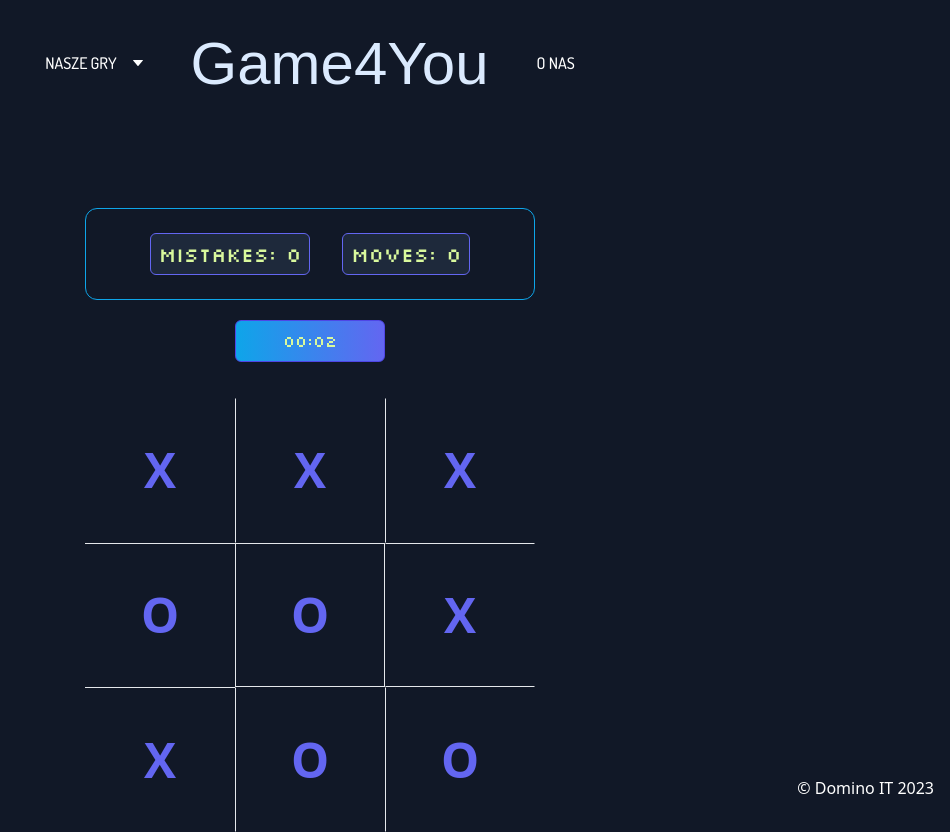
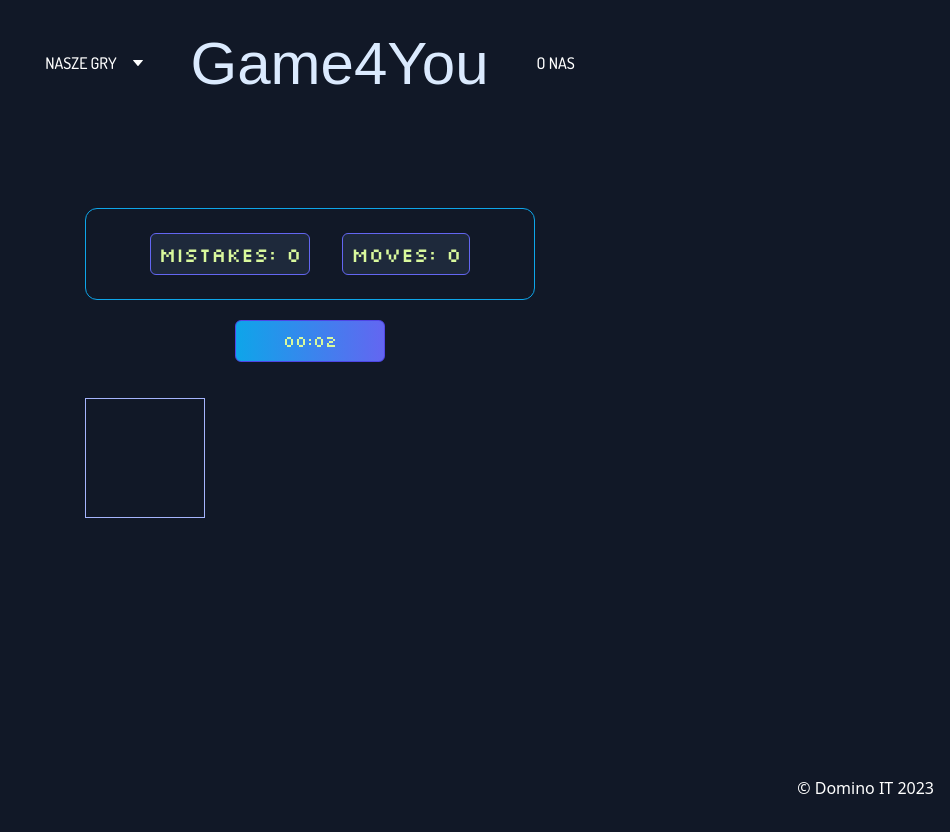
Before and after one commit to DominoxB/Game4You, a Vue app: page /TicTacToeGame in a window 1280 px wide. Both pictures are taken after a click on the button "START". Shown: the whole page, without its empty margins (330-1280 px from the left). Built offline with nearby package versions, Linux system fonts and the light colour scheme; a web font is replaced by a local one; what tailwindcss-animated would draw is missing.

Commit message:
feat: build new component with one card

```diff
--- a/src/components/atoms/CardItemTicTacToe.vue
+++ b/src/components/atoms/CardItemTicTacToe.vue
@@ -1,5 +1,6 @@
 <template>
-  <div class="text-white border border-indigo-300 w-[120px] h-[120px] flex items-center justify-center">
+  <div class="text-white border border-indigo-300 w-[120px] h-[120px] flex items-center justify-center cursor-pointer" @click="$emit('clickCard')">
+    {{ cardValue }}
   </div>
 </template>
 
@@ -8,5 +9,12 @@ import { defineComponent } from 'vue'
 
 export default defineComponent({
   name: 'CardItemTicTacToe',
+  props: {
+    cardValue: {
+      type: String,
+      default: ''
+    }
+  },
+  emits: ['clickCard'],
 })
 </script>
--- a/src/components/atoms/TicTacToe.vue
+++ /dev/null
@@ -1,25 +0,0 @@
-<template>
-  <div class="w-[450px] h-[450px] text-indigo-500 grid grid-cols-3 grid-rows-3 pt-4 font-bold text-5xl">
-    <div class="flex justify-center items-center">X</div>
-    <div class="border border-y-transparent border-r-transparent flex justify-center items-center">X</div>
-    <div class="border border-r-transparent border-y-transparent flex justify-center items-center">
-      X
-    </div>
-    <div class="border-t flex justify-center items-center">O</div>
-    <div class="border flex justify-center items-center">O</div>
-    <div class="border border-x-transparent flex justify-center items-center">X</div>
-    <div class="border-t flex justify-center items-center">X</div>
-    <div class="border border-y-transparent border-r-transparent flex justify-center items-center">O</div>
-    <div class="border border-r-transparent border-y-transparent flex justify-center items-center">
-      O
-    </div>
-  </div>
-</template>
-
-<script lang="ts">
-import { defineComponent } from 'vue'
-
-export default defineComponent({
-  name: 'TicTacToe',
-})
-</script>
--- a/src/components/organisms/TicTacToeGameBoard.vue
+++ b/src/components/organisms/TicTacToeGameBoard.vue
@@ -3,28 +3,30 @@
     <div v-if="showBtn" class="font-silk text-center mb-8">
       <div class="text-white text-5xl p-2 bg-gradient-to-r from-sky-500 to-indigo-500">Kółko i krzyżyk</div>
       <button class="border p-1 text-white text-3xl my-8" @click="startGame">START</button>
-      <img src="../images/tictac.png" class="mx-auto w-[480px] h-[480px]"/>
+      <img src="../images/tictac.png" class="mx-auto w-[480px] h-[480px]" />
     </div>
     <div v-else>
       <MemoryInfoBoard />
       <Timer class="mx-auto" />
-      <TicTacToe />
+      <div class="w-[450px] h-[450px] text-indigo-500 grid grid-cols-3 grid-rows-3 pt-4 font-bold text-5xl">
+        <CardItemTicTacToe />
+      </div>
     </div>
   </div>
 </template>
 
 <script lang="ts">
 import { defineComponent, ref } from 'vue'
-import TicTacToe from '@/components/atoms/TicTacToe.vue'
 import Timer from '@/components/atoms/Timer.vue'
 import MemoryInfoBoard from '@/components/atoms/MemoryInfoBoard.vue'
+import CardItemTicTacToe from '@/components/atoms/CardItemTicTacToe.vue'
 
 export default defineComponent({
   name: 'TicTacToeGameBoard',
   components: {
-    TicTacToe,
     Timer,
-    MemoryInfoBoard
+    MemoryInfoBoard,
+    CardItemTicTacToe
   },
   setup() {
     const showBtn = ref(true)
```
